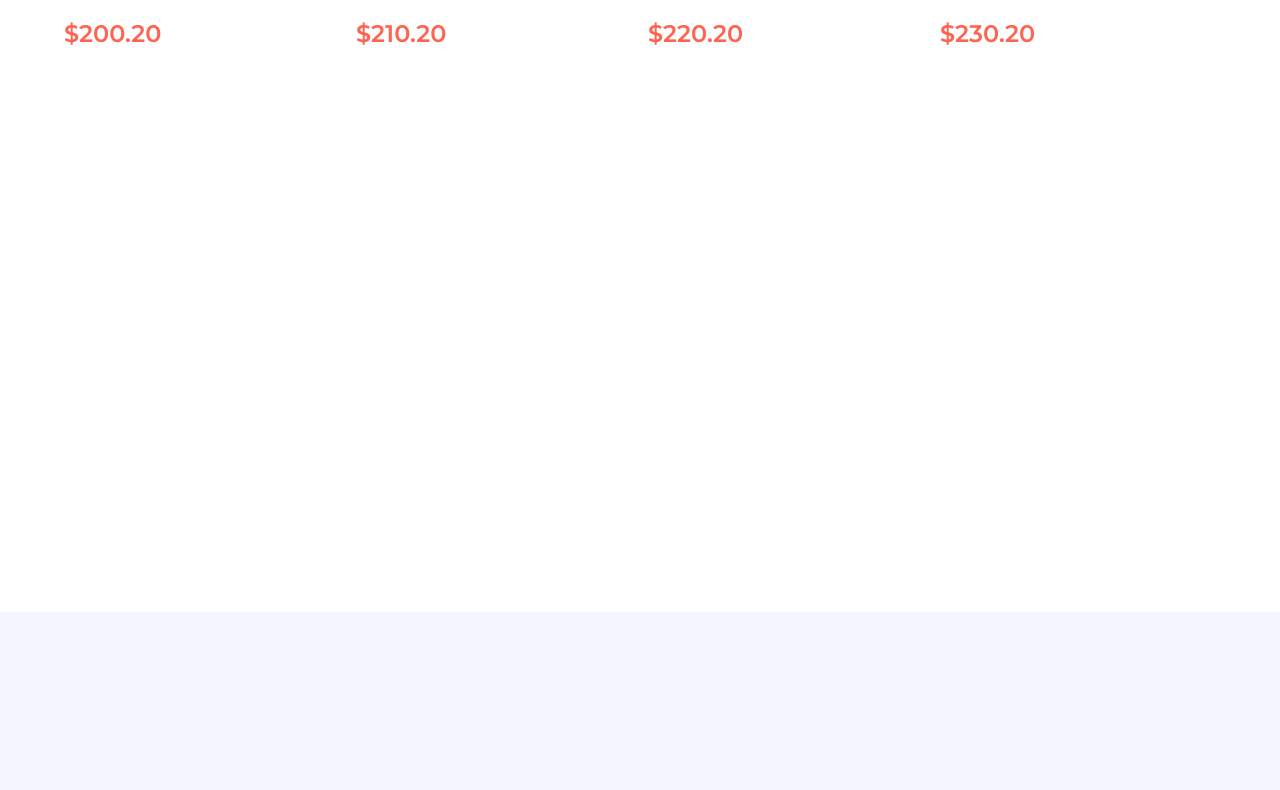
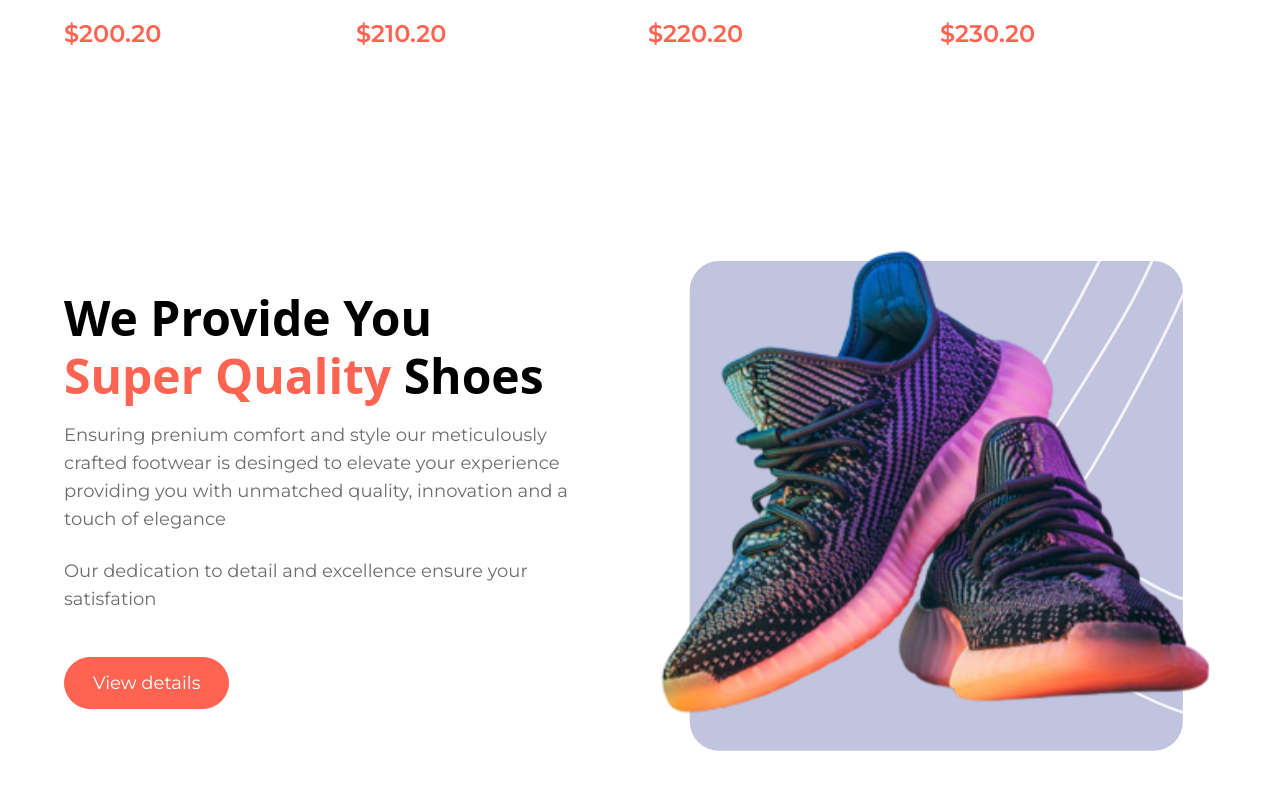
Before and after one commit to Animasso/tailwindSite, a React (Vite) app: page / in a window 1280 px wide. Shown: the part 1568-2358 px from the top of the page. Built offline with nearby package versions, Linux system fonts and the light colour scheme; a web font is replaced by a local one.

Commit message:
add : special offer section

```diff
--- a/src/components/Button.jsx
+++ b/src/components/Button.jsx
@@ -2,7 +2,9 @@
   return (
     <button className=" flex justify-center items-center gap-2 px-7 py-4 border font-montserrat text-lg leading-none bg-coral-red  rounded-full text-white border-coral-red hover:bg-red-500">
       {label}
-      <img src={iconUrl} alt="arrow" className=" ml-2 rounded-full w-5 h-5" />
+      {iconUrl && (
+        <img src={iconUrl} alt="arrow" className=" ml-2 rounded-full w-5 h-5" />
+      )}
     </button>
   );
 };
--- a/src/sections/SuperQuality.jsx
+++ b/src/sections/SuperQuality.jsx
@@ -1,5 +1,35 @@
+import { Button } from "../components";
+import { shoe8 } from "../assets/images";
 const SuperQuality = () => {
-  return <div></div>;
+  return (
+    <section
+      id="about-us"
+      className=" flex justify-between items-center max-md:flex-col gap-10 w-full max-container "
+    >
+      <div className=" flex flex-1 flex-col">
+        <h2 className=" fon text-4xl capitalize font-bold lg:max-w-lg">
+          {" "}
+          We Provide You <span className=" text-coral-red">Super</span>{" "}
+          <span className=" text-coral-red">Quality</span> Shoes
+        </h2>
+        <p className=" mt-4 lg:max-w-lg info-text">
+          {" "}
+          Ensuring prenium comfort and style our meticulously crafted footwear
+          is desinged to elevate your experience providing you with unmatched
+          quality, innovation and a touch of elegance
+        </p>
+        <p className="lg:max-w-lg mt-6 info-text">
+          Our dedication to detail and excellence ensure your satisfation
+        </p>
+        <div className=" mt-11 ">
+          <Button label="View details" />
+        </div>
+      </div>
+      <div className=" flex flex-1 justify-center items-center">
+        <img src={shoe8} alt="offer" />
+      </div>
+    </section>
+  );
 };
 
 export default SuperQuality;
```
